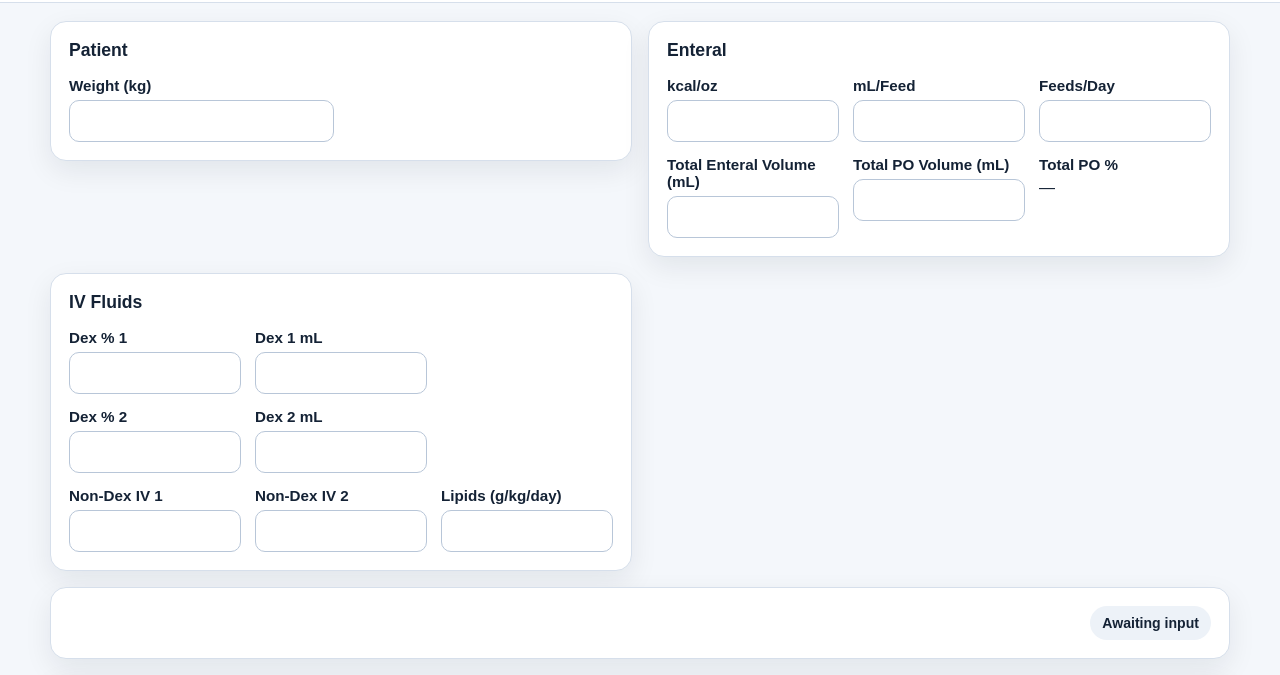
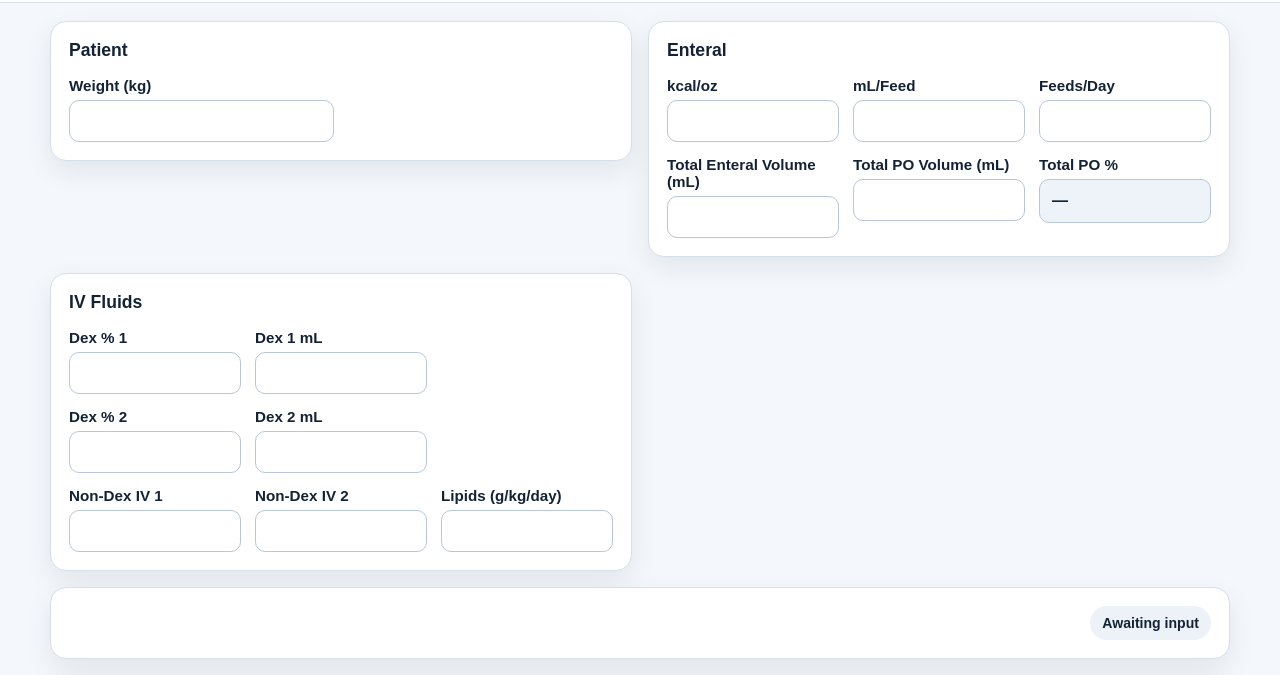
Before and after one commit to DonkeyTeeth-Hub/Tiny-Totals, a plain HTML site: page index.html in a window 1280 px wide. Shown: the part 76-751 px from the top of the page. Drawn offline with Linux system fonts and the light colour scheme.

Commit message:
Update style.css

```diff
--- a/style.css
+++ b/style.css
@@ -147,6 +147,21 @@ input:focus {
 input:disabled {
   background: #eef3f9;
   color: #738396;
+}
+
+.calculated-output {
+  width: 100%;
+  max-width: 100%;
+  border: 1px solid #b8c6d8;
+  border-radius: 10px;
+  padding: 11px 12px;
+  font-size: 16px;
+  color: var(--text);
+  background: #eef3f9;
+  font-weight: 700;
+  min-height: 44px;
+  display: flex;
+  align-items: center;
 }
 
 .spacer {
```
